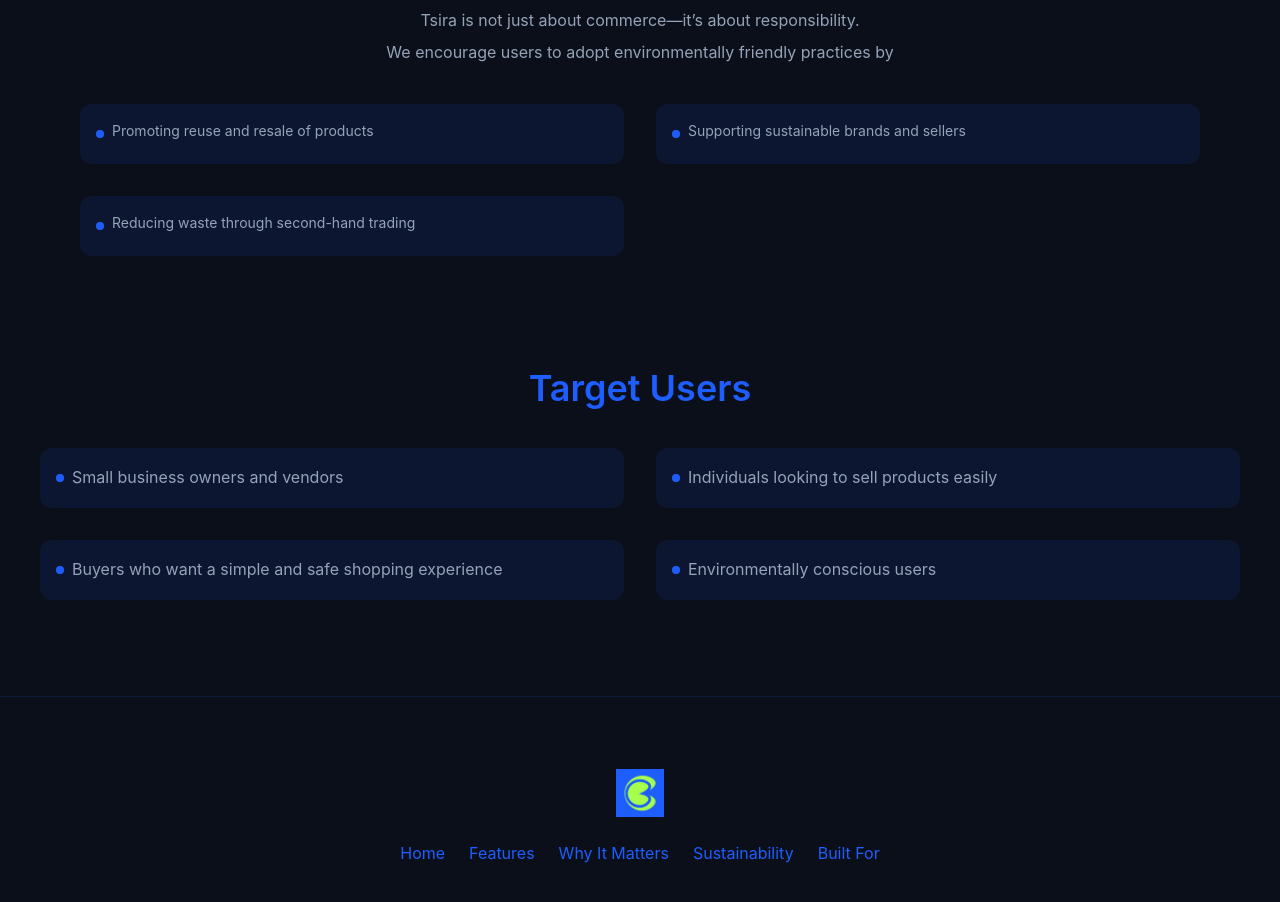
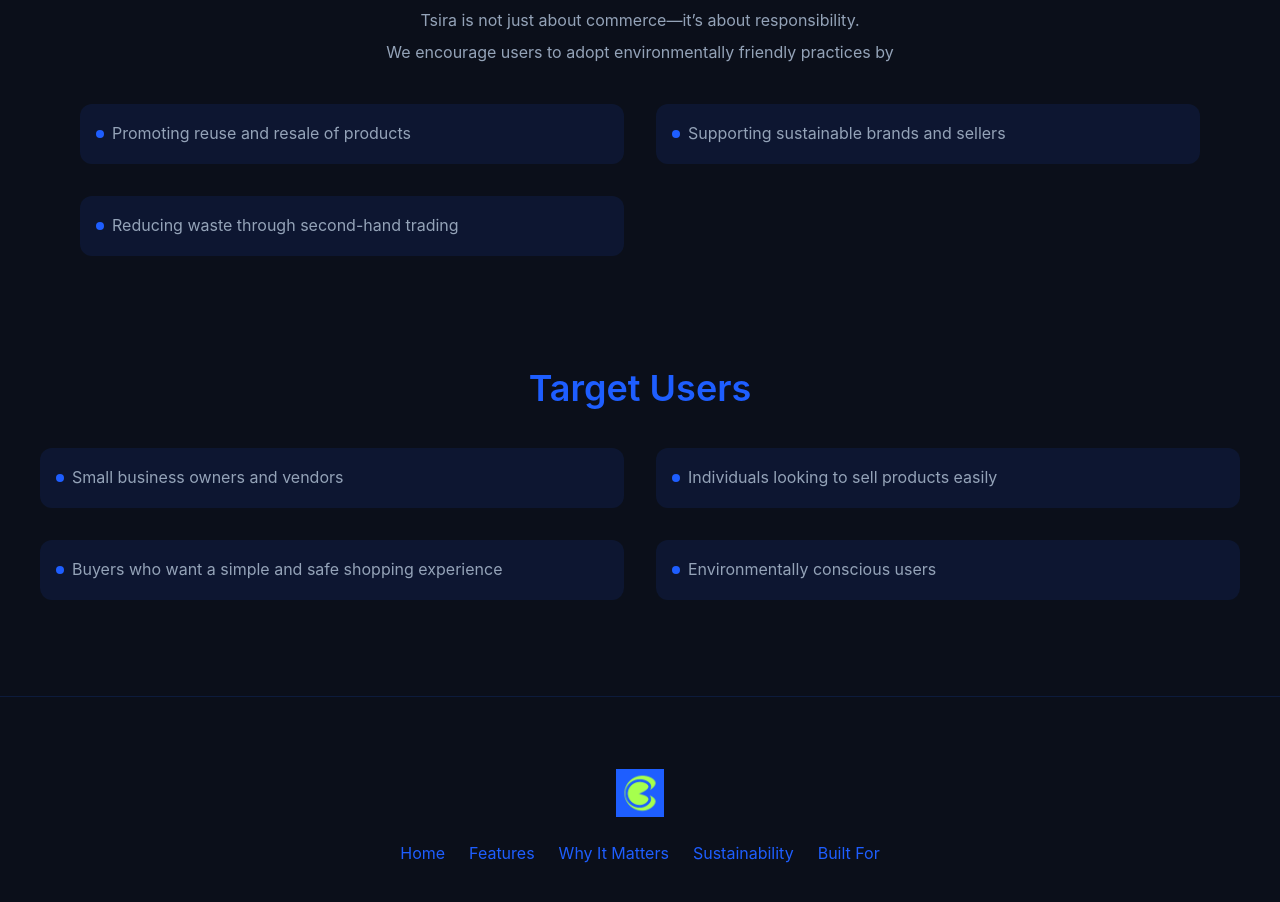
Before and after one commit to HumairaAisha/tsira-marketplace, a React (Vite) app in the folder tsira-marketplace/: page / in a window 1280 px wide. Shown: the part 2200-3102 px from the top of the page. Built offline with nearby package versions, Linux system fonts and the light colour scheme.

Commit message:
Stlye: Adjust padding on cards on mobile view

```diff
--- a/tsira-marketplace/src/Sections/Features.jsx
+++ b/tsira-marketplace/src/Sections/Features.jsx
@@ -31,7 +31,7 @@
           initial="initial"
           transition={{duration: 0.6}}
           whileInView="whileInView"
-      className="grid grid-cols-1 pt-10 md:grid-cols-2 lg:grid-cols-2 gap-8 px-8 md:px-10">
+      className="grid grid-cols-1 pt-10 md:grid-cols-2 lg:grid-cols-2 gap-8 px-6 md:px-10">
       {steps.map((step, index) => (
          <div key={index} className="bg-tsira-primary/10 p-6 rounded-xl hover:shadow hover:shadow-tsira-muted transition-shadow duration-300 flex flex-col hover:scale-[1.04]">
             <div className="flex gap-2 hover:cursor-pointer">
--- a/tsira-marketplace/src/Sections/Impact.jsx
+++ b/tsira-marketplace/src/Sections/Impact.jsx
@@ -33,12 +33,12 @@
           initial="initial"
           transition={{duration: 0.6}}
           whileInView="whileInView"
-         className='grid grid-cols-1 pt-10 md:grid-cols-2 lg:grid-cols-2 gap-8 px-8 md:px-10'>
+         className='grid grid-cols-1 pt-10 md:grid-cols-2 lg:grid-cols-2 gap-8 px-6 md:px-10'>
          {steps.map((step, index) => (
             <div key={index} className='bg-tsira-primary/10 p-4 rounded-xl hover:shadow hover:shadow-tsira-muted transition-shadow duration-300 flex flex-col hover:scale-[1.04]'>
                <div className='flex gap-2 hover:cursor-pointer'>
                <div className="rounded-full bg-tsira-primary w-2 h-2 my-2.5"></div>
-               <p className='text-sm leading-relaxed text-tsira-muted'>{step}</p>
+               <p className='text-base leading-relaxed text-tsira-muted'>{step}</p>
                </div>
 
             </div>
--- a/tsira-marketplace/src/Sections/Users.jsx
+++ b/tsira-marketplace/src/Sections/Users.jsx
@@ -21,7 +21,7 @@
           initial="initial"
           transition={{duration: 0.6}}
           whileInView="whileInView"
-         className='grid grid-cols-1 md:grid-cols-2 lg:grid-cols-2 gap-8 px-8 md:px-10'>
+         className='grid grid-cols-1 md:grid-cols-2 lg:grid-cols-2 gap-8 px-6 md:px-10'>
          {users.map((user, index) => (
             <div key={index} className='bg-tsira-primary/10 p-4 rounded-xl hover:shadow transition-shadow duration-300 flex flex-col hover:scale-[1.04] hover:shadow-tsira-muted'>
                <div className='flex gap-2 hover:cursor-pointer'>
--- a/tsira-marketplace/src/Sections/WhyTsira.jsx
+++ b/tsira-marketplace/src/Sections/WhyTsira.jsx
@@ -17,7 +17,7 @@
           initial="initial"
           transition={{duration: 0.6}}
           whileInView="whileInView"
-         className="flex flex-col gap-8 px-8 md:px-10">
+         className="flex flex-col gap-8 px-6 md:px-10">
             <div className="text-tsira-muted p-6 col-span-1 sm:col-span-2 lg:col-span-2 row-span-1 rounded-lg bg-tsira-primary/10">
                <h4 className="text-tsira-muted font-bold text-xl my-2">Simple & Familiar Experience</h4>
                <p className="text-tsira-muted">Tsira is designed like a social media app (similar to Instagram),
@@ -32,7 +32,7 @@
                   <p className="text-tsira-muted">Store funds securely</p>
                   </div>
 
-                  <div className="flex gap-2">
+                  <div className="flex gap-2 ">
                   <div className="rounded-full bg-tsira-primary w-2 h-2 my-2.5"></div>
                   <p className='text-tsira-muted'>Pay for products instantly </p>
                   </div>
```
